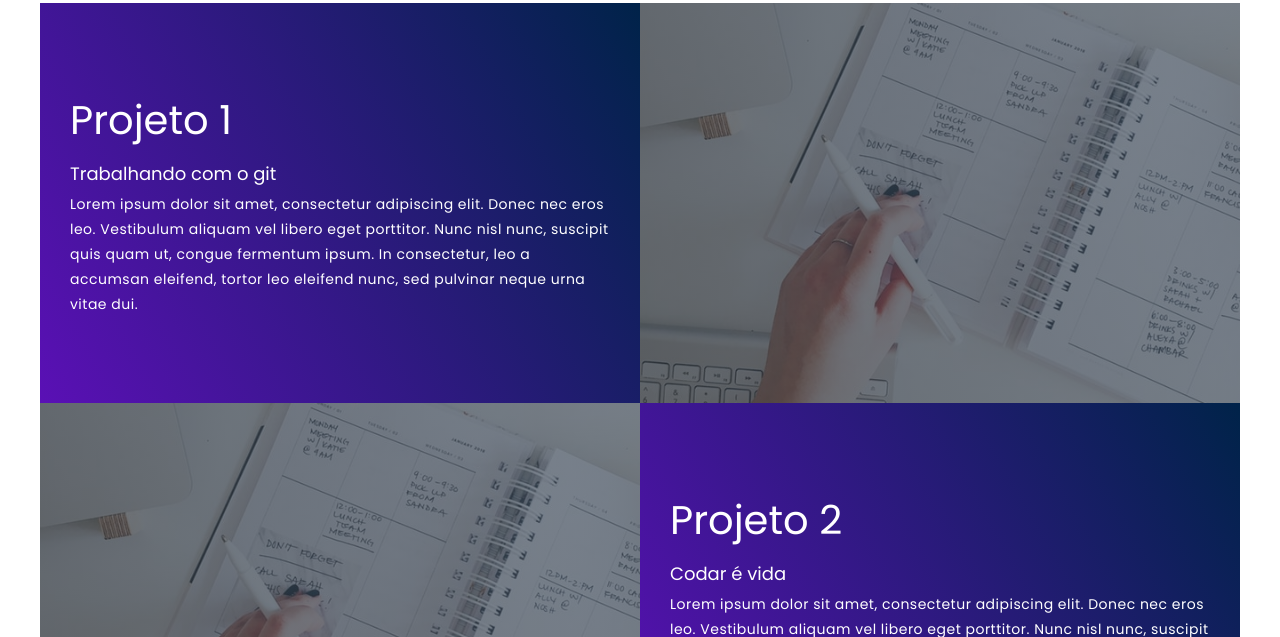
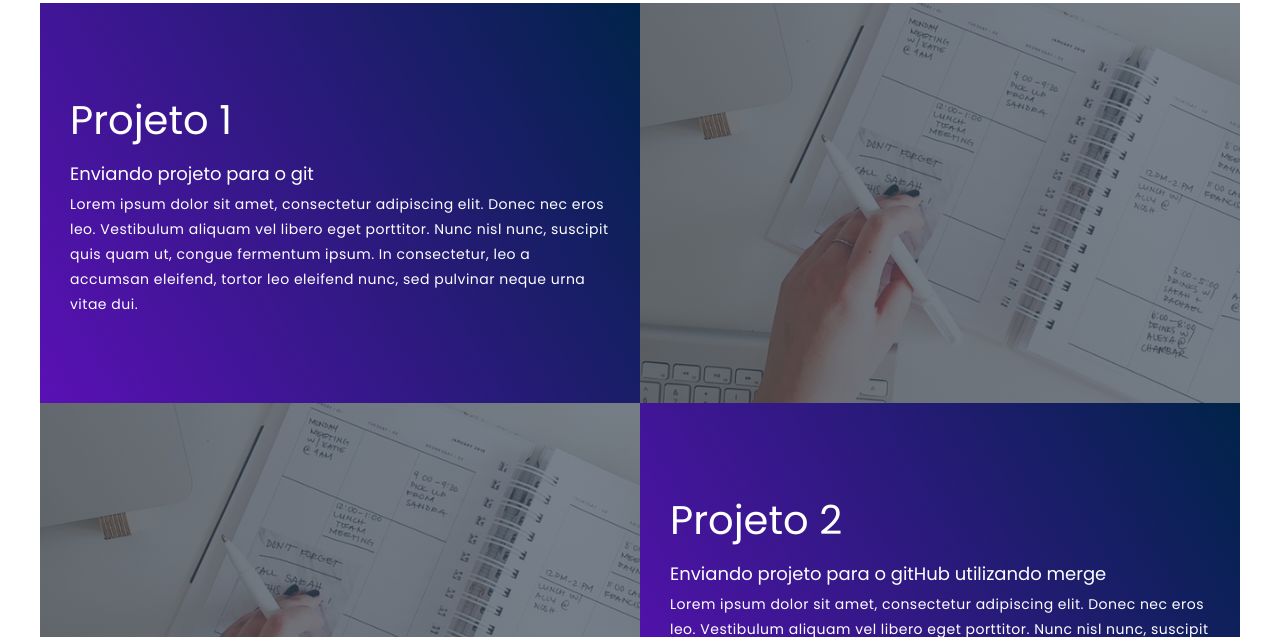
Before and after one commit to JoseMarcelinoSilva/Portifolio-marcelino, a plain HTML site: page index.html in a window 1280 px wide. Shown: the part 1172-1809 px from the top of the page. Drawn offline with Linux system fonts and the light colour scheme.

Commit message:
modificando title 2 in project 2

```diff
--- a/index.html
+++ b/index.html
@@ -29,7 +29,7 @@
                 <div class="project-item">
                     <div class="project-info">
                         <h1>Projeto 1</h1>
-                        <h2>Trabalhando com o git</h2>
+                        <h2>Enviando projeto para o git</h2>
                         <p>Lorem ipsum dolor sit amet, consectetur adipiscing elit. Donec nec eros leo. Vestibulum
                             aliquam vel libero eget porttitor. Nunc nisl nunc, suscipit quis quam ut, congue fermentum
                             ipsum. In consectetur, leo a accumsan eleifend, tortor leo eleifend nunc, sed pulvinar neque
@@ -42,7 +42,7 @@
                 <div class="project-item">
                     <div class="project-info">
                         <h1>Projeto 2</h1>
-                        <h2>Codar é vida</h2>
+                        <h2>Enviando projeto para o gitHub utilizando merge</h2>
                         <p>Lorem ipsum dolor sit amet, consectetur adipiscing elit. Donec nec eros leo. Vestibulum
                             aliquam vel libero eget porttitor. Nunc nisl nunc, suscipit quis quam ut, congue fermentum
                             ipsum. In consectetur, leo a accumsan eleifend, tortor leo eleifend nunc, sed pulvinar neque
```
